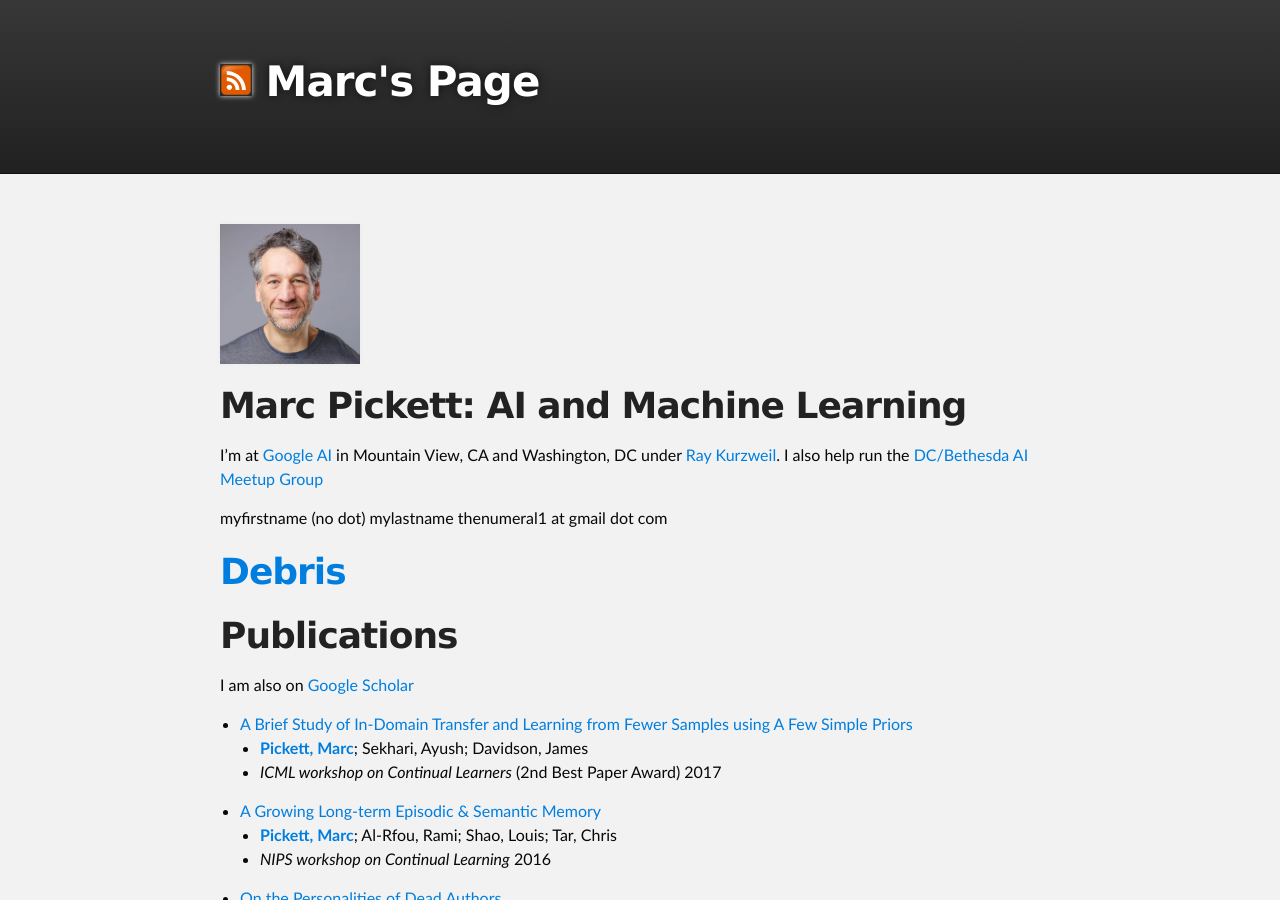
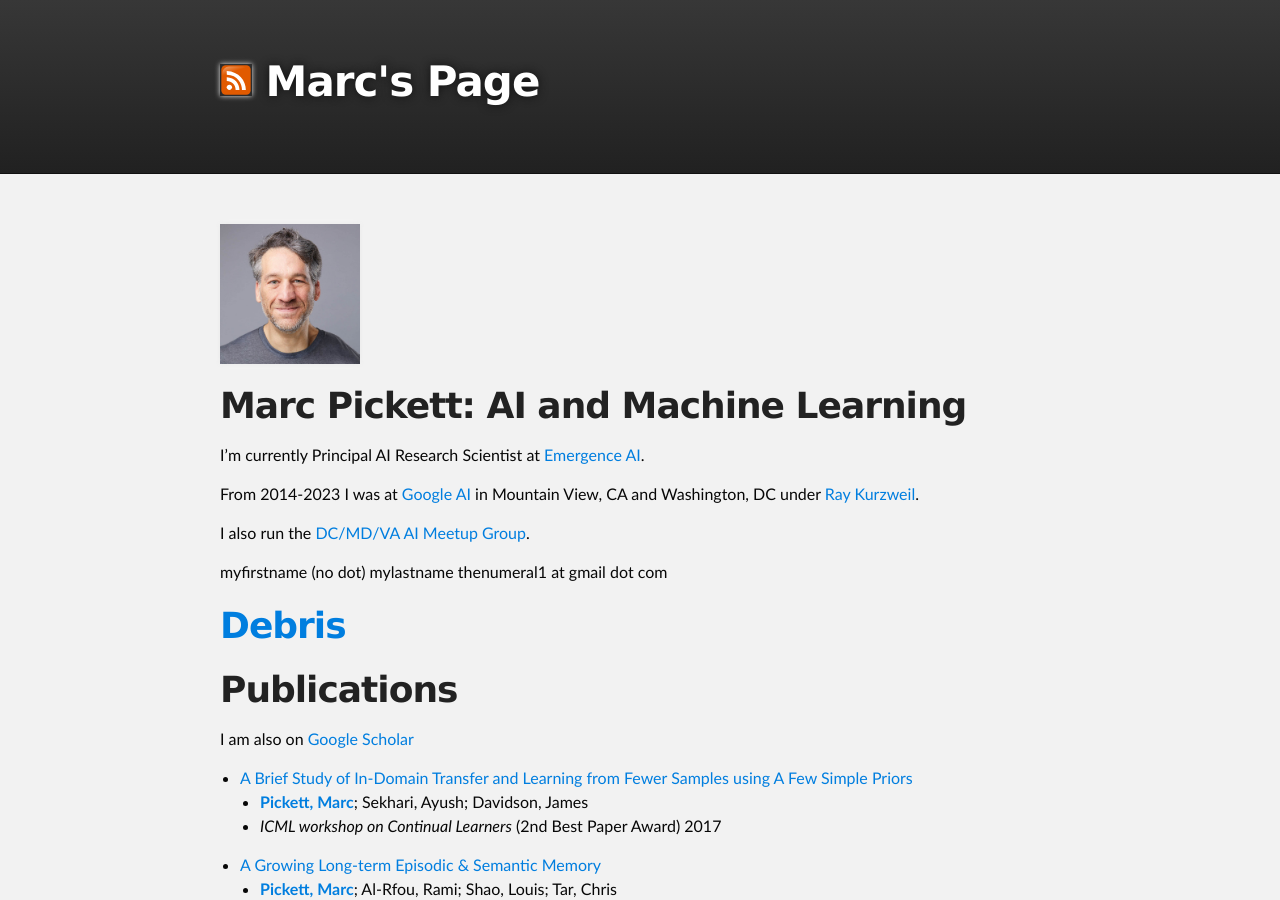
Before and after one commit to marcpickett1/marcpickett1.github.io, a Jekyll site: the page built from index.md, in a window 1280 px wide and 900 px high. Built offline with Jekyll 4.4.1, drawn with Linux system fonts in a browser that asks for light colours.

Commit message:
Push it.

```diff
--- a/index.md
+++ b/index.md
@@ -7,8 +7,11 @@
 
 # Marc Pickett: AI and Machine Learning
 
-I'm at [Google AI](https://ai.google/) in Mountain View, CA and Washington, DC under [Ray Kurzweil](https://www.kurzweilai.net/).  I also help
-run the [DC/Bethesda AI Meetup Group](https://www.meetup.com/Bethesda-Artificial-Intelligence-Meetup/)
+I'm currently Principal AI Research Scientist at [Emergence AI](https://www.emergence.ai/).
+
+From 2014-2023 I was at [Google AI](https://ai.google/) in Mountain View, CA and Washington, DC under [Ray Kurzweil](https://www.kurzweilai.net/).
+
+I also run the [DC/MD/VA AI Meetup Group](https://www.meetup.com/dmvaigroup).
 
 myfirstname (no dot) mylastname thenumeral1 at gmail dot com
 
@@ -16,7 +19,7 @@
 
 # Publications
 
-I am also on [Google Scholar](https://scholar.google.com/citations?user=enzaBikAAAAJ&hl=en&oi=ao)
+I am also on [Google Scholar](https://scholar.google.com/citations?user=F51o9nEAAAAJ&hl=en&oi=ao)
 
 [Pickett, M.]: http://marcpickett1.github.io
 [Pickett, Marc]: http://marcpickett1.github.io
```
